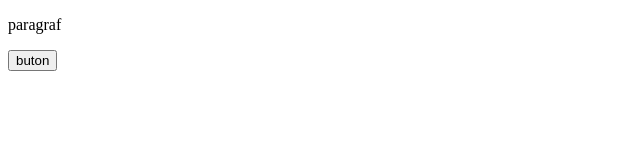
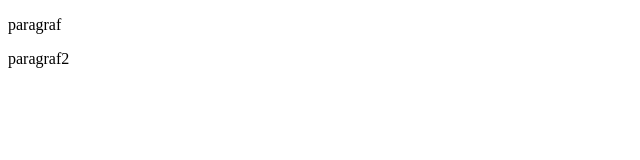
Before and after one commit to MatijaBatan/priprema-za-ispit, a plain HTML site: page index.html in a window 1280 px wide. Shown: the full height of the page, 0-640 px from the left. Drawn offline with Linux system fonts and the light colour scheme.

Commit message:
izbrisan buton na grani 2

```diff
--- a/index.html
+++ b/index.html
@@ -8,6 +8,6 @@
   </head>
   <body>
     <p>paragraf</p>
-    <button>buton</button>
+    <p>paragraf2</p>
   </body>
 </html>
```
